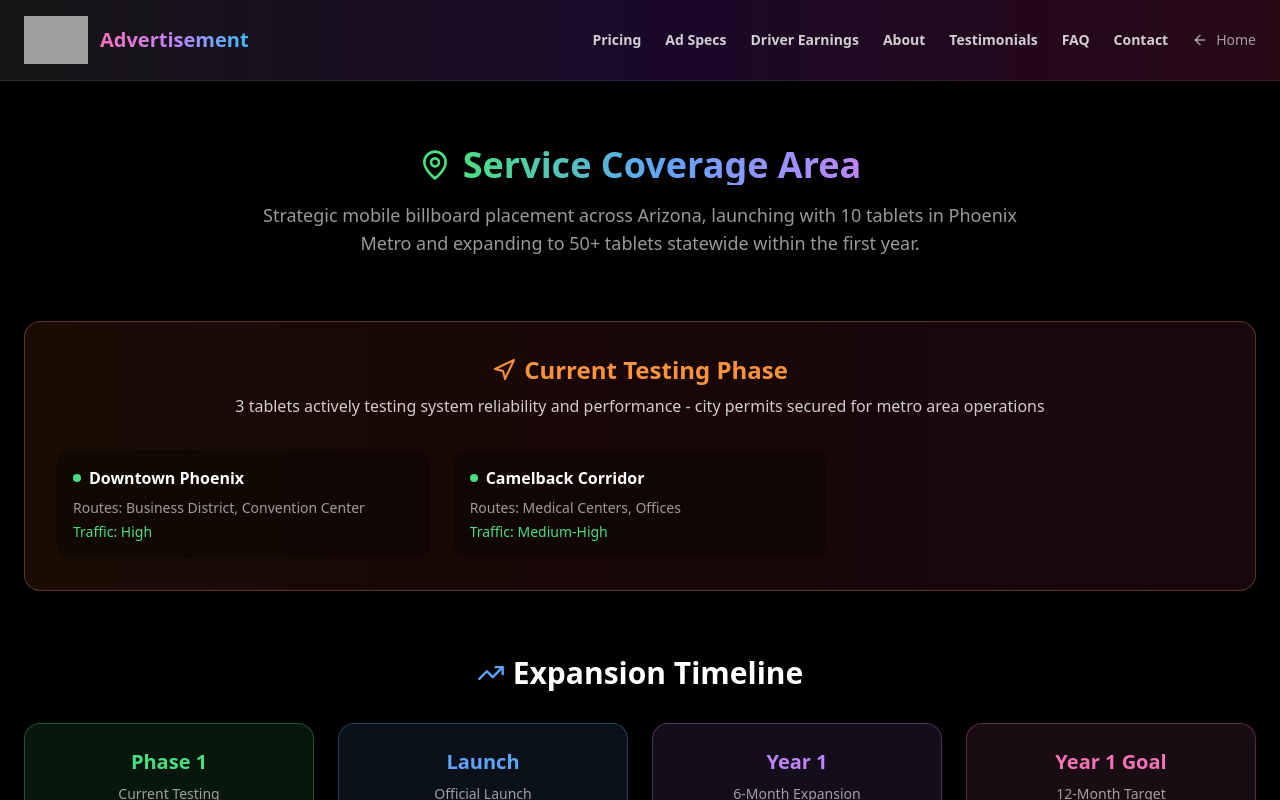
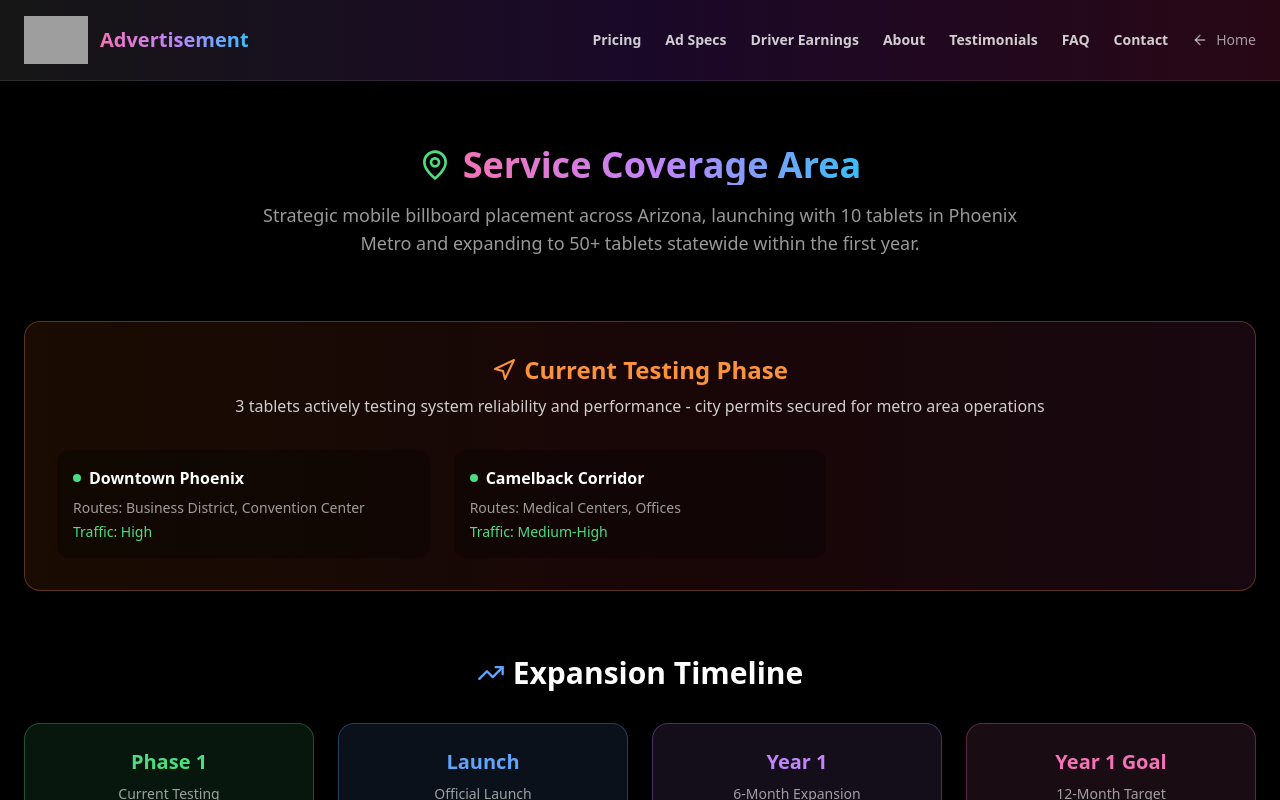
Before and after one commit to bruiz068/migo-website, a Next.js app: page /service-area in a window 1280 px wide. Shown: the top 800 px of the page. Built offline with nearby package versions, Linux system fonts and the light colour scheme; no server answers; grey boxes are pictures that could not be loaded.

Commit message:
Update Service Coverage Area heading to match Advertisement gradient style

```diff
--- a/app/service-area/page.tsx
+++ b/app/service-area/page.tsx
@@ -102,7 +102,7 @@
         <div className="text-center mb-16">
           <div className="inline-flex items-center gap-3 mb-4">
             <MapPin className="text-green-400" size={32} />
-            <h1 className="text-4xl font-bold bg-gradient-to-r from-green-400 via-blue-400 to-purple-400 bg-clip-text text-transparent">
+            <h1 className="text-4xl font-bold bg-gradient-to-r from-pink-400 via-purple-400 to-sky-400 bg-clip-text text-transparent">
               Service Coverage Area
             </h1>
           </div>
```
